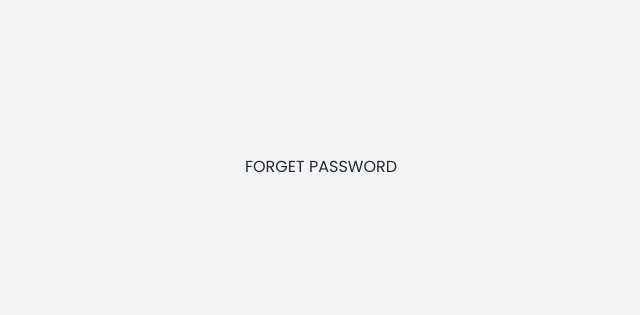
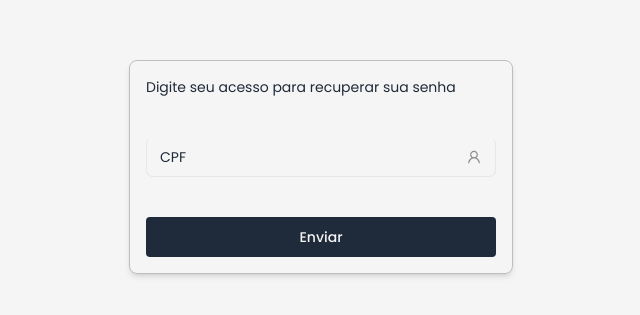
Before and after one commit to RpThiagoluiz/project-ct, a Next.js app: page /forget-password in a window 1280 px wide. Shown: the part 233-548 px from the top of the page, without its empty margins (319-959 px from the left). Built offline with nearby package versions, Linux system fonts and the light colour scheme.

Commit message:
feat: forget password page

```diff
--- a/src/app/forget-password/page.tsx
+++ b/src/app/forget-password/page.tsx
@@ -1,10 +1,71 @@
-import Input from '@/components/Input';
+'use client';
+
+import { useForm } from 'react-hook-form';
+import { AiOutlineUser } from 'react-icons/ai';
+import { Button } from '@/components/Button';
 import InputWithLabel from '@/components/InputWithLabel';
+import { isCPFValid } from '@/utils/isCPFValid';
+
+type Form = {
+  user: string;
+};
 
 export default function Page() {
+  const {
+    register,
+    handleSubmit,
+    formState: { errors },
+    setError,
+  } = useForm<Form>();
+
+  const validateCpf = (e: string): string | undefined => {
+    if (!isCPFValid(e)) {
+      setError('user', {
+        type: 'manual',
+        message: 'CPF Inválido',
+      });
+
+      return 'CPF Inválido';
+    }
+    return undefined;
+  };
+
+  const onSubmit = (form: Form) => {
+    console.log(form);
+  };
+
   return (
     <div className="flex flex-col h-screen items-center justify-center gap-6 bg-whitePrimary text-primaryDarkBlue">
-      <h1>FORGET PASSWORD</h1>
+      <form className=" flex flex-col p-4 border lg:border-grayLighter lg:border lg:rounded-lg lg:shadow-md gap-10 max-w-screen-lg sm:w-96">
+        <span className="font-light text-sm">
+          Digite seu acesso para recuperar sua senha
+        </span>
+        <InputWithLabel
+          {...register('user', {
+            required: {
+              value: true,
+              message: 'Campo não pode ser vazio',
+            },
+            validate: (value) => validateCpf(value),
+          })}
+          error={!!errors?.user}
+          errorMessage={errors?.user?.message}
+          label="CPF"
+          icon={<AiOutlineUser size={16} />}
+          maxLength={14}
+        />
+
+        <Button
+          size="fullWidth"
+          type="submit"
+          onClick={(e) => {
+            e.preventDefault();
+            handleSubmit(onSubmit)();
+          }}
+        >
+          Enviar
+        </Button>
+      </form>
     </div>
   );
 }
```
